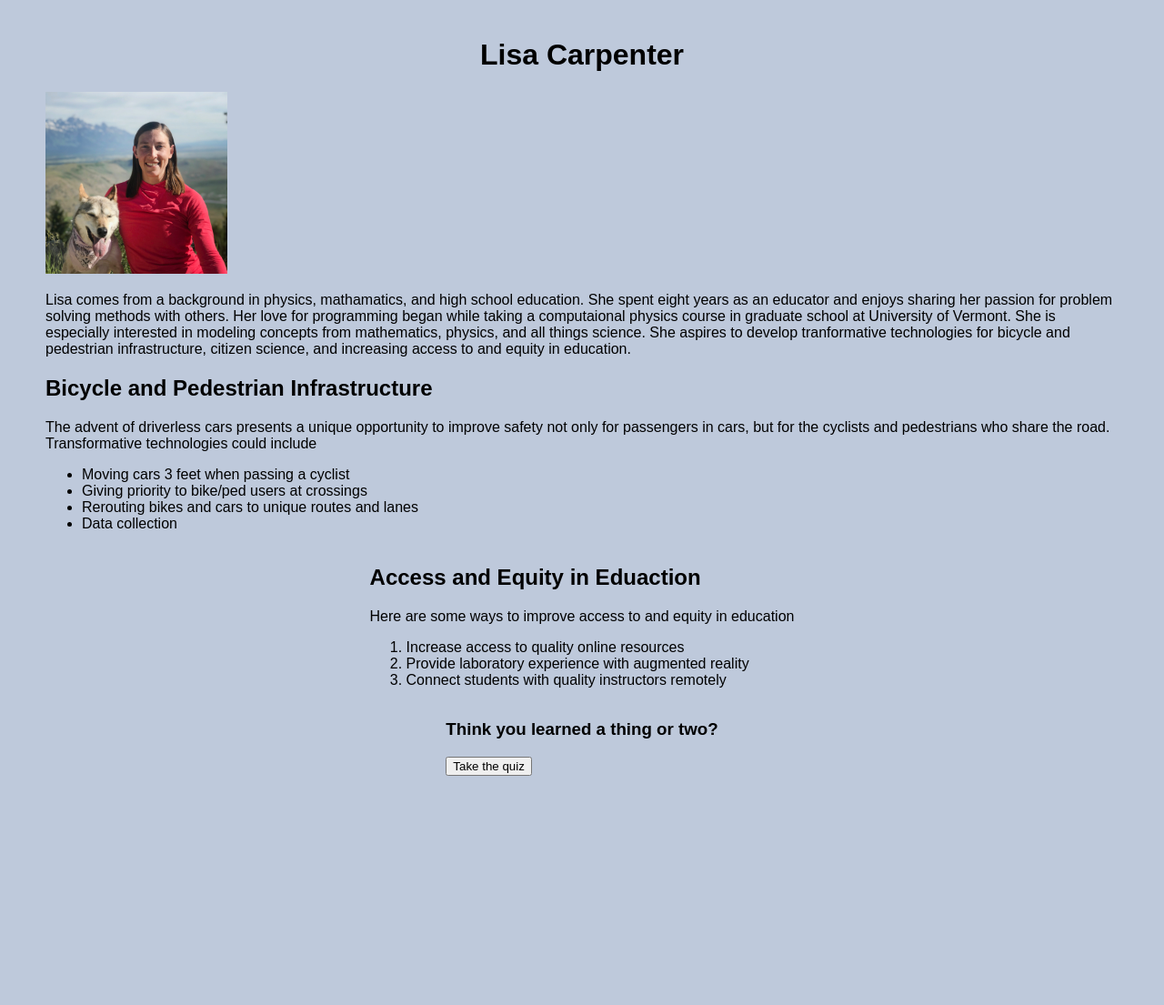
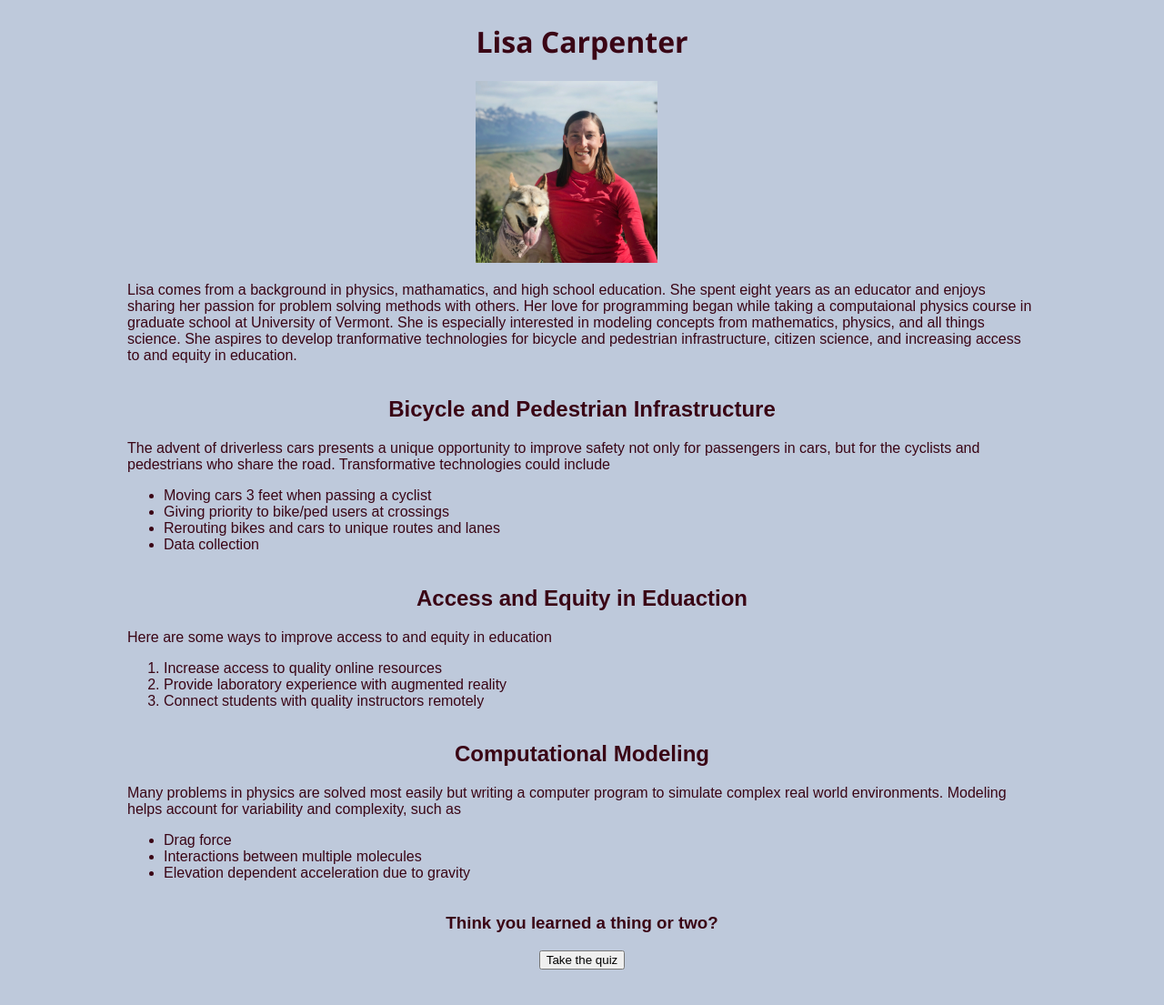
Before and after one commit to licarpen/about-me-quiz, a plain HTML site: page index.html in a window 1280 px wide. Shown: the part 47-1152 px from the top of the page at 91% size. Before the commit the page ends 1062 px from the top, so only its background shows below. Drawn offline with Linux system fonts and the light colour scheme.

Commit message:
version 1 of about me with quiz

```diff
--- a/index.html
+++ b/index.html
@@ -9,13 +9,15 @@
 </head>
 <body>
     <header>
-        <img src="" alt="">
         <h1>Lisa Carpenter</h1>
+        <img src="me.jpeg" alt="Lisa Carpenter circa 2018" width="200px" height="200px">
     </header>
-    <article>
-        <img src="me.jpeg" alt="Lisa Carpenter circa 2018" width="200px" height="200px">
+
+    <section class='introduction'>
         <p>Lisa comes from a background in physics, mathamatics, and high school education.  She spent eight years as an educator and enjoys sharing her passion for problem solving methods with others.  Her love for programming began while taking a computaional physics course in graduate school at University of Vermont.  She is especially  interested in modeling concepts from mathematics, physics, and all things science. She aspires to develop tranformative technologies for bicycle and pedestrian infrastructure, citizen science, and increasing access to and equity in education. </p>
-        <section class = "bike-ped">
+    </section>
+
+    <section class = "content">
         <h2>Bicycle and Pedestrian Infrastructure</h2>
         <p>The advent of driverless cars presents a unique opportunity to improve safety not only for passengers in cars, but for the cyclists and pedestrians who share the road. Transformative technologies could include</p>
         <ul>
@@ -25,9 +27,8 @@
             <li>Data collection</li>
         </ul>
     </section>
-    </article>
 
-    <article class = "education">
+    <section class = "content">
         <h2>Access and Equity in Eduaction</h2>
         <p>Here are some ways to improve access to and equity in education </p>
         <ol>
@@ -36,19 +37,29 @@
             <li>Connect students with quality instructors remotely</li>
         </ol>
         <p></p>
-    </article>
-    <section>
+    </section>
+
+    <section class = "content">
+            <h2>Computational Modeling</h2>
+            <p>Many problems in physics are solved most easily but writing a computer program to simulate complex real world environments.  Modeling helps account for variability and complexity, such as</p>
+            <ul>
+                <li>Drag force</li>
+                <li>Interactions between multiple molecules</li>
+                <li>Elevation dependent acceleration due to gravity</li>
+            </ul>
+            <p></p>
+        </section>
+
+    <section class='end'>
         <h3>Think you learned a thing or two?</h3>
         <button id="action-button">Take the quiz</button>
     </section>
+
     <section id="results">
         <h2>Your Quiz Results</h2>
         <p id = "quiz-results"></p>
     </section>
 
-    <footer>
-
-    </footer>
     <script type="module" src="app.js"></script>
     <script type="module" src="./src/quiz.js"></script>
     <script type="module" src="./src/is-yes.js"></script>
--- a/main.css
+++ b/main.css
@@ -6,16 +6,50 @@ body{
     margin: 50px;
     align-items: center;
     font-family: Arial, Helvetica, sans-serif;
-
+    color: rgb(58, 5, 21);
 }
 
 header{
     font-family: 'Segoe UI', Tahoma, Geneva, Verdana, sans-serif
-    color: rgb(58, 5, 21);
+}
 
+img{
+    justify-content: center;
+    align-items: center;
+}
+
+.end{
+    justify-content: center;
+    align-items: center;
+    text-align: center;
+}
+
+ul{
+    justify-content: flex-start;
+}
+
+ol{
+    justify-content: flex-start;
+}
+p{
+    justify-content: center;
+}
+
+h2{
+    justify-content: center;
+    text-align: center;
+}
+
+section{
+    justify-content: center;
+    align-items: center;
+    width: 1000px;
 }
 
 #results{
     visibility: hidden;
-    border: solid black 5px;
+    border: solid rgb(58, 5, 21) 5px;
+    text-align: center;
+    padding: 50px;
+    margin: 50px;
 }
```
Lines whose indentation alone changed are shown as unchanged.
